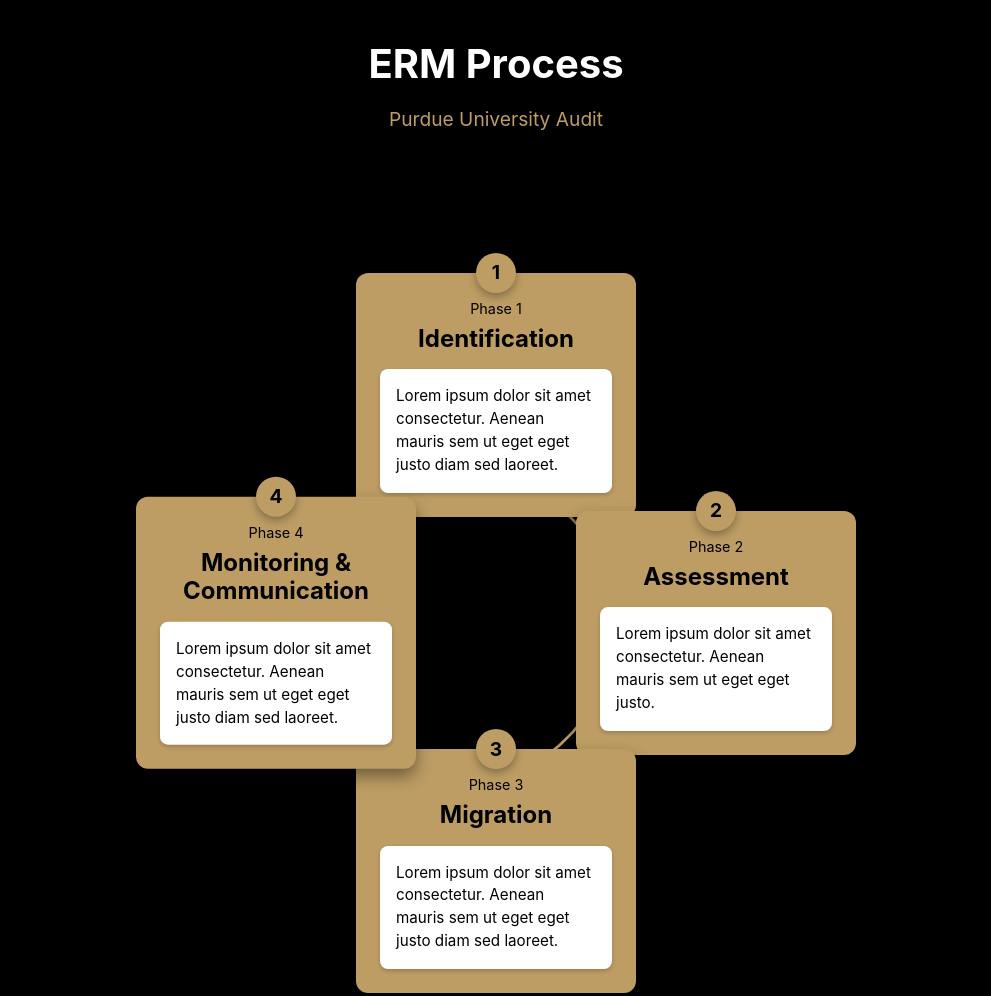
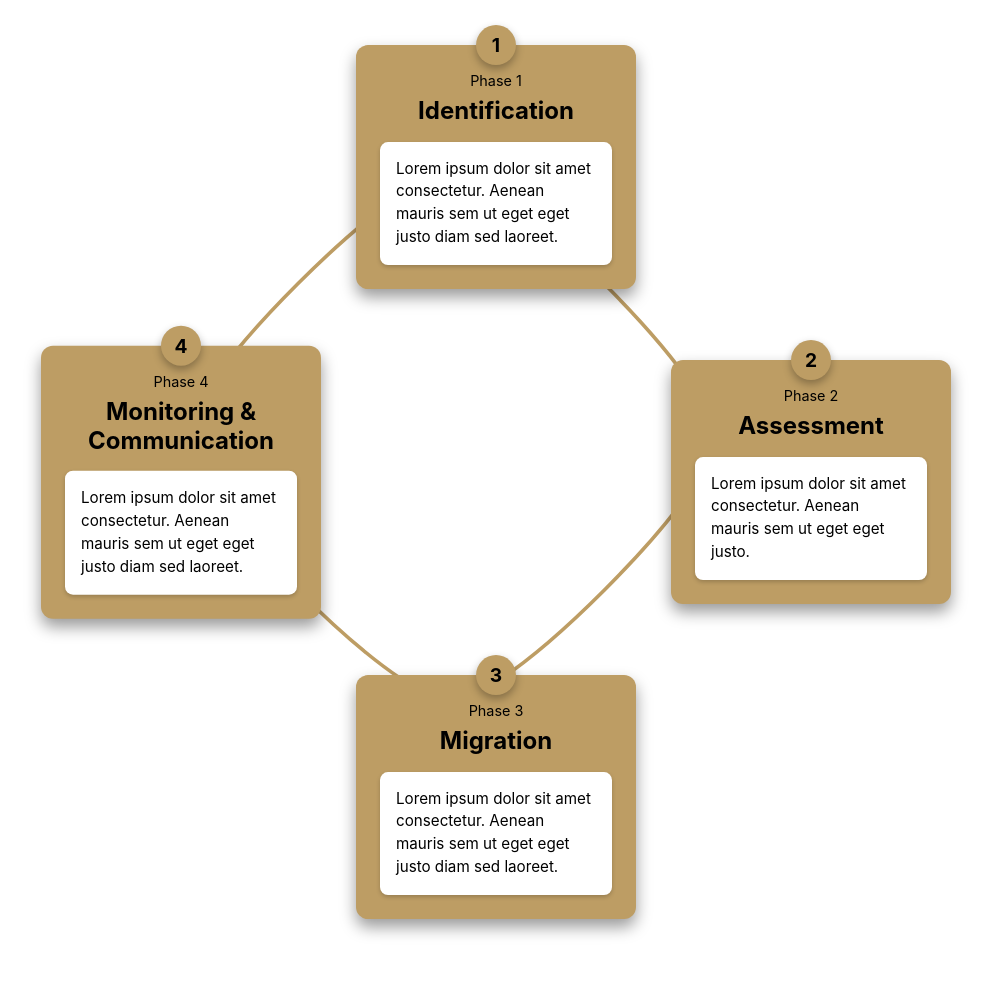
Before and after one commit to DsMeier-DesignAndFilmmaking/ERM-Process_Graphic, a plain HTML site: page index.html in a window 1280 px wide. Shown: the whole page, without its empty margins (144-1135 px from the left). After the commit the page ends 964 px from the top, so only its background shows below. Drawn offline with Linux system fonts and the light colour scheme.

Commit message:
Updated ERM diagram with smooth Bezier curves, perfect circular flow, and interactive hover highlights

```diff
--- a/index.html
+++ b/index.html
@@ -9,11 +9,6 @@
 </head>
 <body>
     <main class="container">
-        <header>
-            <h1>ERM Process</h1>
-            <p class="subtitle">Purdue University Audit</p>
-        </header>
-
         <!-- Circular Process Diagram -->
         <div class="process-container">
             <!-- SVG for arrows connecting the steps -->
--- a/script.js
+++ b/script.js
@@ -1,6 +1,6 @@
 /**
  * ERM Process Diagram - JavaScript
- * Handles dynamic arrow generation and interactive features
+ * Handles dynamic arrow generation with perfect circular flow using SVG paths
  */
 
 (function() {
@@ -9,14 +9,54 @@
     // Configuration
     const CONFIG = {
         arrowColor: '#BD9D64',
-        arrowThickness: 3,
-        arrowAnimation: true,
-        hoverGlow: true
+        arrowThickness: 4,
+        arrowOffset: 40, // Distance from card center for arrow start/end
+        hoverGlowColor: '#D4B682',
+        hoverGlowThickness: 5
     };
 
     // DOM Elements
     let arrowsSVG;
     let steps;
+
+    /**
+     * Position steps in a perfect circle
+     */
+    function positionStepsInCircle() {
+        const container = document.querySelector('.process-container');
+        const containerRect = container.getBoundingClientRect();
+
+        // Get the actual usable width and height
+        const containerWidth = containerRect.width;
+        const containerHeight = containerRect.height;
+
+        // Use the smaller dimension as the base for a square
+        const size = Math.min(containerWidth, containerHeight);
+
+        // Center coordinates
+        const centerX = containerWidth / 2;
+        const centerY = containerHeight / 2;
+
+        // Radius for the circle (adjust to fit all 4 cards nicely)
+        const radius = size * 0.35;
+
+        steps.forEach((step, index) => {
+            // Calculate angle for each step (starting from top, going clockwise)
+            // For 4 steps: 0° (top), 90° (right), 180° (bottom), 270° (left)
+            const angle = (index * (360 / steps.length) - 90) * (Math.PI / 180);
+
+            // Calculate position on circle
+            const x = centerX + Math.cos(angle) * radius;
+            const y = centerY + Math.sin(angle) * radius;
+
+            // Position the step relative to the container
+            step.style.left = (x / containerWidth * 100) + '%';
+            step.style.top = (y / containerHeight * 100) + '%';
+            step.style.transform = 'translate(-50%, -50%)';
+        });
+
+        return { centerX, centerY, radius };
+    }
 
     /**
      * Initialize the diagram
@@ -30,8 +70,9 @@
             return;
         }
 
-        // Generate arrows after a small delay to ensure layout is ready
+        // Position steps and generate arrows after a small delay to ensure layout is ready
         setTimeout(() => {
+            positionStepsInCircle();
             generateArrows();
             attachEventListeners();
         }, 100);
@@ -45,25 +86,42 @@
         const arrowDefs = createArrowMarker(svgNS);
         arrowsSVG.appendChild(arrowDefs);
 
-        // Get step positions
-        const stepPositions = Array.from(steps).map(step => {
-            const rect = step.getBoundingClientRect();
-            const containerRect = step.closest('.process-container').getBoundingClientRect();
+        // Calculate container center
+        const container = document.querySelector('.process-container');
+        const containerRect = container.getBoundingClientRect();
+        const containerWidth = containerRect.width;
+        const containerHeight = containerRect.height;
+        const size = Math.min(containerWidth, containerHeight);
+
+        // Center coordinates
+        const centerX = containerWidth / 2;
+        const centerY = containerHeight / 2;
+
+        // Calculate radius for perfect circle
+        const radius = size * 0.35;
+
+        // Calculate positions for each step on the circle
+        const stepPositions = Array.from(steps).map((step, index) => {
+            // Calculate angle for each step (starting from top, going clockwise)
+            const angle = (index * (360 / steps.length) - 90) * (Math.PI / 180);
 
             return {
-                centerX: rect.left + rect.width / 2 - containerRect.left,
-                centerY: rect.top + rect.height / 2 - containerRect.top
+                centerX: centerX + Math.cos(angle) * radius,
+                centerY: centerY + Math.sin(angle) * radius
             };
         });
 
-        // Generate arrows between consecutive steps
+        // Generate arrows between consecutive steps with smooth Bezier curves
         for (let i = 0; i < stepPositions.length; i++) {
             const current = stepPositions[i];
             const next = stepPositions[(i + 1) % stepPositions.length];
 
-            const path = createCurvedArrow(svgNS, current, next, i);
+            const path = createCurvedArrow(svgNS, current, next, i, centerX, centerY, radius, i);
             arrowsSVG.appendChild(path);
         }
+
+        // Add hover effect listeners to paths
+        attachArrowHoverEffects();
     }
 
     /**
@@ -91,67 +149,118 @@
     }
 
     /**
-     * Create a curved arrow path between two points
+     * Create a smooth curved arrow path using cubic Bézier curves for perfect circular flow
      */
-    function createCurvedArrow(svgNS, from, to, index) {
+    function createCurvedArrow(svgNS, from, to, index, centerX, centerY, radius, stepIndex) {
+        // Calculate angles from center
+        const fromAngle = Math.atan2(from.centerY - centerY, from.centerX - centerX);
+        const toAngle = Math.atan2(to.centerY - centerY, to.centerX - centerX);
+
+        // Calculate angle difference
+        let angleDiff = toAngle - fromAngle;
+        if (angleDiff < 0) angleDiff += 2 * Math.PI;
+
+        // Use arc for better circular flow, but with cubic bezier for smoother curves
+        // Calculate control points that extend outward for smooth curve
+        const controlPointRadius = radius * 1.15; // Extend control points outward
+
+        const startAngle = fromAngle;
+        const endAngle = toAngle;
+        const midAngle = (startAngle + endAngle) / 2;
+
+        // Calculate start and end points with offset from card centers
+        const startX = centerX + Math.cos(startAngle) * (radius - CONFIG.arrowOffset);
+        const startY = centerY + Math.sin(startAngle) * (radius - CONFIG.arrowOffset);
+
+        const endX = centerX + Math.cos(endAngle) * (radius - CONFIG.arrowOffset);
+        const endY = centerY + Math.sin(endAngle) * (radius - CONFIG.arrowOffset);
+
+        // Create cubic bezier control points for smooth curve
+        const control1X = centerX + Math.cos(startAngle) * controlPointRadius;
+        const control1Y = centerY + Math.sin(startAngle) * controlPointRadius;
+        const control2X = centerX + Math.cos(endAngle) * controlPointRadius;
+        const control2Y = centerY + Math.sin(endAngle) * controlPointRadius;
+
+        // Create smooth cubic Bezier curve path
+        const pathData = `M ${startX} ${startY} C ${control1X} ${control1Y}, ${control2X} ${control2Y}, ${endX} ${endY}`;
+
+        // Create main path element
         const path = document.createElementNS(svgNS, 'path');
-
-        // Calculate control points for curved path
-        const dx = to.centerX - from.centerX;
-        const dy = to.centerY - from.centerY;
-        const distance = Math.sqrt(dx * dx + dy * dy);
-
-        // Adjust control point based on step position
-        const curvature = 0.3;
-        const controlX = (from.centerX + to.centerX) / 2 + Math.cos(Math.PI / 3) * distance * curvature;
-        const controlY = (from.centerY + to.centerY) / 2 + Math.sin(Math.PI / 3) * distance * curvature;
-
-        // Adjust start and end points to be closer to step centers
-        const offset = 20;
-        const angle = Math.atan2(dy, dx);
-        const startX = from.centerX + Math.cos(angle) * offset;
-        const startY = from.centerY + Math.sin(angle) * offset;
-
-        const reverseAngle = Math.atan2(to.centerY - from.centerY, to.centerX - from.centerX);
-        const endX = to.centerX - Math.cos(reverseAngle) * offset;
-        const endY = to.centerY - Math.sin(reverseAngle) * offset;
-
-        // Create quadratic Bezier curve
-        const pathData = `M ${startX} ${startY} Q ${controlX} ${controlY} ${endX} ${endY}`;
-
         path.setAttribute('d', pathData);
         path.setAttribute('fill', 'none');
         path.setAttribute('stroke', CONFIG.arrowColor);
         path.setAttribute('stroke-width', CONFIG.arrowThickness);
         path.setAttribute('marker-end', 'url(#arrowhead)');
-        path.setAttribute('opacity', '1.0');
-
-        // Add hover glow effect if enabled
-        if (CONFIG.hoverGlow) {
-            path.classList.add('arrow-path');
-        }
-
-        // Add animation class if enabled
-        if (CONFIG.arrowAnimation) {
-            path.classList.add('animated');
-        }
+        path.classList.add('arrow-path');
+        path.dataset.stepIndex = stepIndex;
 
         return path;
     }
 
     /**
-     * Attach event listeners to steps (simplified - no hover effects)
+     * Attach event listeners to steps with hover effects
      */
     function attachEventListeners() {
-        // Event listeners removed as requested - no hover effects
         steps.forEach((step, index) => {
-            // Keyboard support only
+            // Add hover effect for the card
+            step.addEventListener('mouseenter', function() {
+                highlightStepArrow(index);
+            });
+
+            step.addEventListener('mouseleave', function() {
+                removeArrowHighlights();
+            });
+
+            // Keyboard support
             step.addEventListener('keydown', function(e) {
                 if (e.key === 'Enter' || e.key === ' ') {
                     e.preventDefault();
                     console.log(`Selected step ${index + 1}`);
                 }
             });
+        });
+    }
+
+    /**
+     * Attach hover effects to arrow paths
+     */
+    function attachArrowHoverEffects() {
+        const arrowPaths = document.querySelectorAll('.arrow-path');
+        arrowPaths.forEach(path => {
+            path.addEventListener('mouseenter', function() {
+                const stepIndex = parseInt(this.dataset.stepIndex);
+                highlightStepArrow(stepIndex);
+            });
+
+            path.addEventListener('mouseleave', function() {
+                removeArrowHighlights();
+            });
+        });
+    }
+
+    /**
+     * Highlight arrow when hovering over a step
+     */
+    function highlightStepArrow(stepIndex) {
+        const arrowPaths = document.querySelectorAll('.arrow-path');
+        arrowPaths.forEach((path, index) => {
+            if (index === stepIndex) {
+                path.setAttribute('stroke', CONFIG.hoverGlowColor);
+                path.setAttribute('stroke-width', CONFIG.hoverGlowThickness);
+                path.classList.add('highlighted');
+            }
+        });
+    }
+
+    /**
+     * Remove arrow highlights
+     */
+    function removeArrowHighlights() {
+        const arrowPaths = document.querySelectorAll('.arrow-path');
+        arrowPaths.forEach(path => {
+            path.setAttribute('stroke', CONFIG.arrowColor);
+            path.setAttribute('stroke-width', CONFIG.arrowThickness);
+            path.classList.remove('highlighted');
         });
     }
 
@@ -166,7 +275,8 @@
             const existingArrows = arrowsSVG.querySelectorAll('defs, path');
             existingArrows.forEach(el => el.remove());
 
-            // Regenerate arrows
+            // Reposition steps and regenerate arrows
+            positionStepsInCircle();
             generateArrows();
         }, 250);
     });
--- a/style.css
+++ b/style.css
@@ -29,11 +29,12 @@
 
 body {
     font-family: var(--font-sans);
-    background-color: var(--bg-dark);
-    color: var(--text-light);
+    background-color: #FFFFFF;
+    color: var(--text-dark);
     line-height: 1.6;
     min-height: 100vh;
     display: flex;
+    flex-direction: column;
     justify-content: center;
     align-items: center;
     padding: 2rem;
@@ -50,14 +51,15 @@ body {
 }
 
 header {
-    margin-bottom: 3rem;
+    margin-bottom: 2rem;
+    flex-shrink: 0;
 }
 
 h1 {
     font-size: 2.5rem;
     font-weight: 700;
     margin-bottom: 0.5rem;
-    color: var(--text-light);
+    color: var(--text-dark);
 }
 
 .subtitle {
@@ -76,6 +78,10 @@ h1 {
     max-width: 900px;
     margin: 0 auto;
     aspect-ratio: 1;
+    flex-grow: 1;
+    display: flex;
+    align-items: center;
+    justify-content: center;
 }
 
 /* SVG for arrows - covers entire container */
@@ -87,6 +93,12 @@ h1 {
     height: 100%;
     z-index: 1;
     pointer-events: none;
+}
+
+/* Ensure arrows use viewBox that matches container */
+.arrows {
+    viewBox: 0 0 1000 1000;
+    preserveAspectRatio: xMidYMid meet;
 }
 
 /* Steps container - circular layout */
@@ -103,8 +115,9 @@ h1 {
 .step {
     position: absolute;
     width: 280px;
-    cursor: default;
+    cursor: pointer;
     z-index: 10;
+    transition: z-index 0.3s ease;
 }
 
 /* Step Number Badge */
@@ -133,6 +146,7 @@ h1 {
     border-radius: 12px;
     padding: 1.5rem;
     box-shadow: 0 8px 16px rgba(0, 0, 0, 0.4);
+    transition: all 0.3s ease;
 }
 
 /* Step Header (Phase label + Title) */
@@ -172,32 +186,27 @@ h1 {
    Circular Positioning of Steps
    ======================================== */
 
-/* Step 1: Top */
-.step-1 {
-    top: 10%;
-    left: 50%;
-    transform: translateX(-50%);
+/* Steps positioned dynamically by JavaScript for perfect circle */
+
+/* Arrow path styling with smooth transitions */
+.arrow-path {
+    transition: stroke 0.3s ease, stroke-width 0.3s ease;
+    cursor: pointer;
 }
 
-/* Step 2: Right */
-.step-2 {
-    top: 50%;
-    right: 10%;
-    transform: translateY(-50%);
+.arrow-path.highlighted {
+    filter: drop-shadow(0 0 4px rgba(212, 182, 130, 0.6));
 }
 
-/* Step 3: Bottom */
-.step-3 {
-    bottom: 10%;
-    left: 50%;
-    transform: translateX(-50%);
+/* Step hover effects */
+.step:hover {
+    z-index: 20;
 }
 
-/* Step 4: Left */
-.step-4 {
-    top: 50%;
-    left: 10%;
-    transform: translateY(-50%);
+.step:hover .step-content {
+    box-shadow: 0 12px 24px rgba(0, 0, 0, 0.3);
+    transform: scale(1.02);
+    transition: all 0.3s ease;
 }
 
 /* ========================================
```
